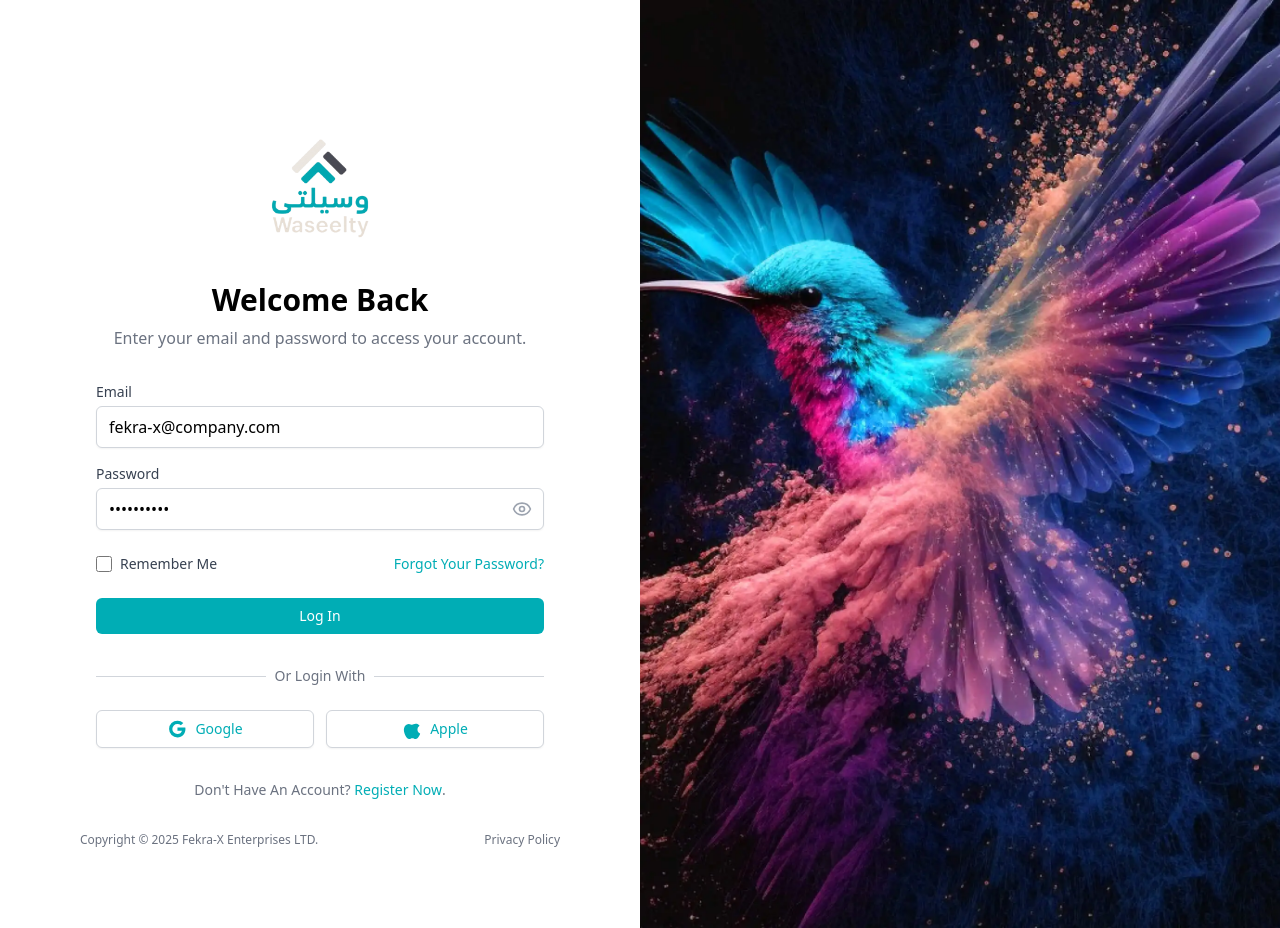
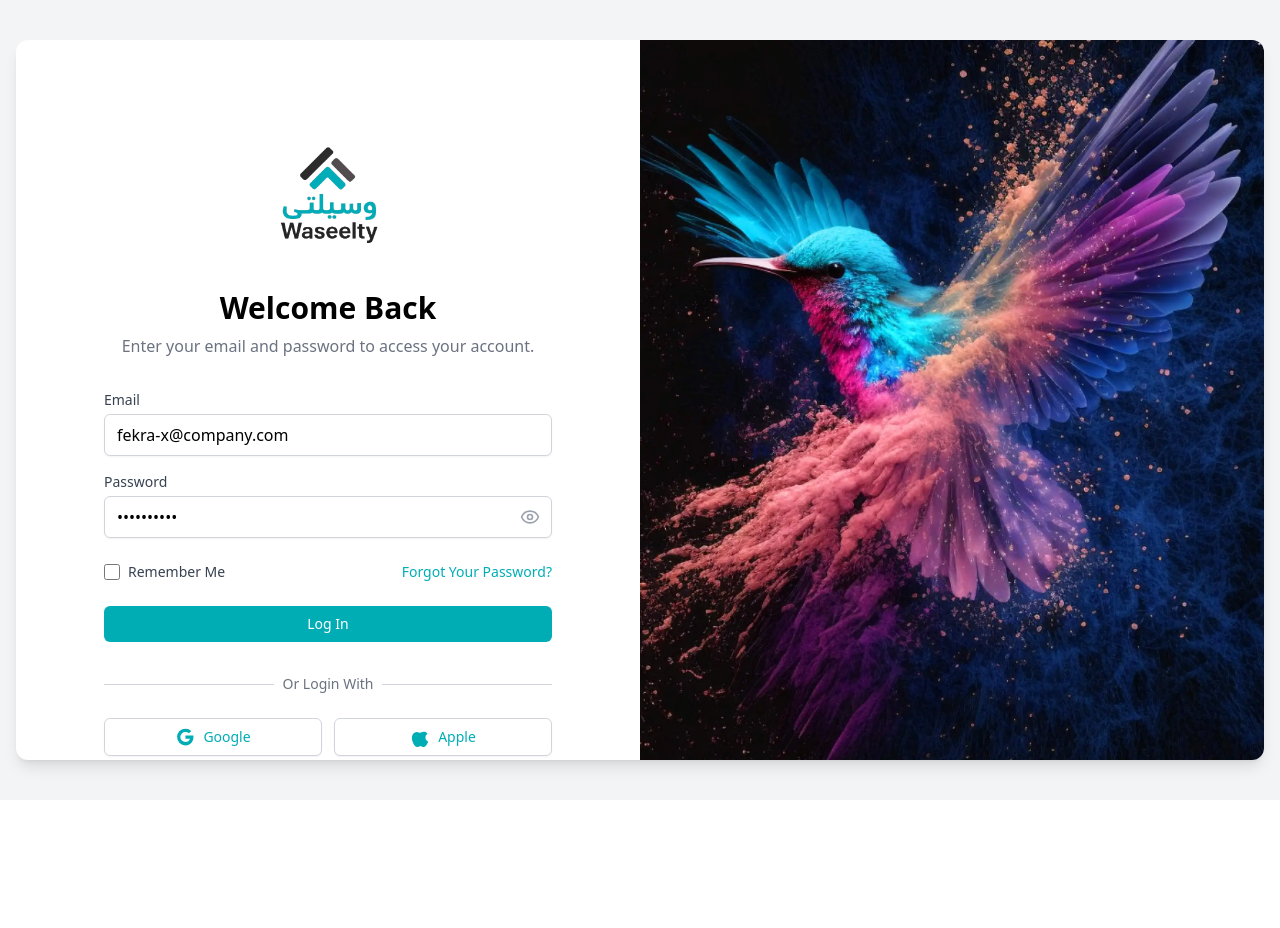
Before and after one commit to MustafaAFarag/Waseelty, a Next.js app: page /login in a window 1280 px wide. After the commit the page ends 800 px from the top, so only its background shows below. Built offline with nearby package versions, Linux system fonts and the light colour scheme.

Commit message:
Login and Signup and new Logo Added

```diff
--- a/src/app/components/StorytellingHero.tsx
+++ b/src/app/components/StorytellingHero.tsx
@@ -142,7 +142,7 @@ const StorytellingHero = () => {
           className="container flex  flex-col items-center mx-auto px-4 text-center "
           style={{ scale }}
         >
-          <Image src="/logo.png" width={400} height={400} alt="Logo" />
+          <Image src="/logo-hero.png" width={400} height={400} alt="Logo" />
           <motion.h1
             className="text-6xl md:text-8xl font-bold mb-6 split-text"
             initial={{ opacity: 0, y: 50 }}
--- a/src/app/login/page.tsx
+++ b/src/app/login/page.tsx
@@ -14,9 +14,10 @@ export default function LoginPage() {
     router.push("/dashboard/freelancer");
   };
   return (
-    <div className="flex min-h-screen flex-col md:flex-row">
+    <div className="min-h-screen flex items-center justify-center bg-gray-100 p-4">
+  <div className="flex w-full max-w-7xl flex-col md:flex-row bg-white rounded-xl shadow-lg overflow-hidden max-h-[90vh]">
       {/* Left Column - Login Form */}
-      <div className="flex flex-1 flex-col  p-20 pt-28">
+      <div className="flex flex-1 flex-col p-20 ">
         <div className="flex justify-center mb-5">
 
             <Link
@@ -180,5 +181,7 @@ export default function LoginPage() {
 
       </div>
     </div>
+    </div>
+
   );
 }
--- a/src/app/signup/page.tsx
+++ b/src/app/signup/page.tsx
@@ -4,7 +4,8 @@ import Image from "next/image"
 
 export default function SignupPage() {
   return (
-    <div className="flex min-h-screen flex-col md:flex-row bg-white/70">
+    <div className="min-h-screen flex items-center justify-center bg-gray-100 p-4">
+  <div className="flex w-full max-w-7xl flex-col md:flex-row bg-white rounded-xl shadow-lg overflow-hidden max-h-[90vh]">
      <div
         className="hidden md:flex md:w-1/2 md:flex-col md:items-center md:justify-center p-8 text-white bg-cover bg-center"
         style={{ backgroundImage: "url('/default.png')" }}
@@ -26,7 +27,7 @@ export default function SignupPage() {
             <h1></h1>
           </div>
 
-          <form className="space-y-4">
+          <div className="space-y-4">
             <div className="grid grid-cols-2 gap-4">
               <div>
                 <label htmlFor="firstName" className="sr-only">
@@ -94,7 +95,7 @@ export default function SignupPage() {
               Sign up
               </Link>
             </button>
-          </form>
+          </div>
 
           <div className="mt-6 text-center text-sm text-gray-600">
             Already have an account?{" "}
@@ -144,5 +145,6 @@ export default function SignupPage() {
         </div>
       </div>
     </div>
+    </div>
   )
 }
```
Also changed, not shown: public/logo-hero.png (added), public/logo.png.
